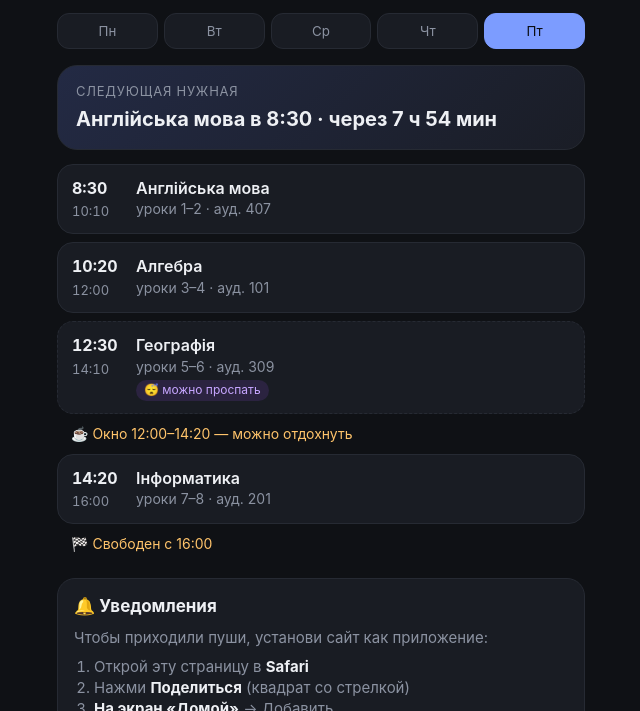
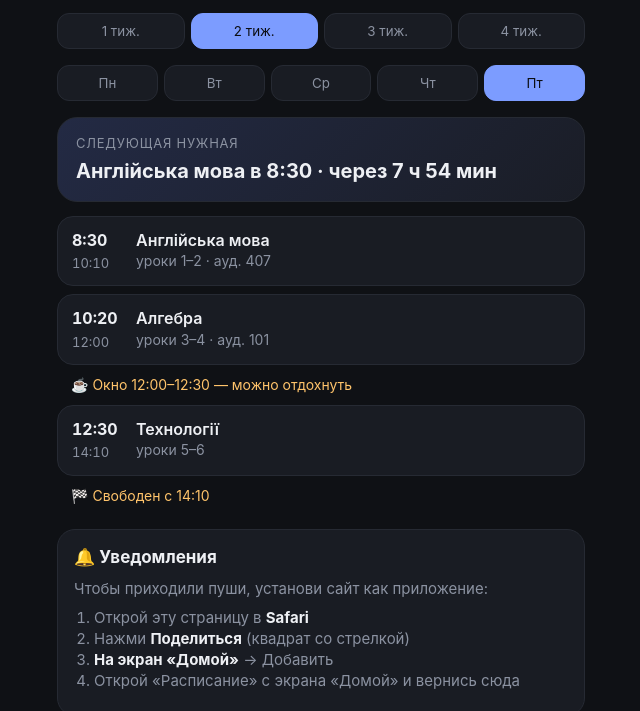
Before and after one commit to markzhdanov2010-byte/raspisanie, a plain HTML site: page index.html in a window 1280 px wide. Shown: the part 89-800 px from the top of the page, without its empty margins (319-959 px from the left). Drawn offline with Linux system fonts and the light colour scheme.

Commit message:
Add files via upload

```diff
--- a/index.html
+++ b/index.html
@@ -48,6 +48,7 @@
 <body>
   <h1 id="title">Расписание</h1>
   <p class="sub" id="subtitle"></p>
+  <div class="tabs" id="weeks"></div>
   <div class="tabs" id="tabs"></div>
   <div class="hero" id="hero" hidden><div class="k" id="heroK"></div><div class="v" id="heroV"></div></div>
   <div class="list" id="list"></div>
@@ -67,20 +68,17 @@
 <script>
 const $ = (id) => document.getElementById(id);
 const store = { get(k){ try { return localStorage.getItem(k); } catch { return null; } }, set(k,v){ try { localStorage.setItem(k,v); } catch {} } };
-let S, selected;
+let S, selected, selWeek;
 
-function kyiv() {
-  const p = Object.fromEntries(new Intl.DateTimeFormat('en-US', { timeZone:'Europe/Kyiv', weekday:'short', hour:'numeric', minute:'numeric', hourCycle:'h23' })
-    .formatToParts(new Date()).map(x => [x.type, x.value]));
-  return { wd: ['Sun','Mon','Tue','Wed','Thu','Fri','Sat'].indexOf(p.weekday), min: (+p.hour) * 60 + (+p.minute) };
-}
+function kyiv() { const k = Plan.kyivDate(0); return { wd: k.weekday, min: k.hour * 60 + k.min, week: Plan.weekOf(S, k.y, k.m, k.d) }; }
 
 function render() {
   const now = kyiv();
-  const isToday = selected === now.wd;
-  const d = Plan.dayPlan(S, selected);
+  const isToday = selected === now.wd && selWeek === now.week;
+  const d = Plan.dayPlan(S, selected, selWeek);
   $('subtitle').textContent = `${S.group} · ${isToday ? 'сегодня ' : ''}${Plan.DAY_NAMES[selected]}${d ? ' · ' + d.mode : ''}`;
-  [...$('tabs').children].forEach(b => { b.classList.toggle('on', +b.dataset.wd === selected); b.classList.toggle('today', +b.dataset.wd === now.wd); });
+  [...$('weeks').children].forEach(b => { b.classList.toggle('on', +b.dataset.w === selWeek); b.classList.toggle('today', +b.dataset.w === now.week); });
+  [...$('tabs').children].forEach(b => { b.classList.toggle('on', +b.dataset.wd === selected); b.classList.toggle('today', +b.dataset.wd === now.wd && selWeek === now.week); });
 
   const list = $('list'); list.innerHTML = '';
   if (!d) { $('hero').hidden = true; list.innerHTML = '<div class="empty">Пар нет — выходной 🎉</div>'; return; }
@@ -183,8 +181,15 @@ function setupNotif() {
   if ('serviceWorker' in navigator) navigator.serviceWorker.register('sw.js');
   S = await (await fetch('schedule.json', { cache:'no-store' })).json();
   $('sheet').href = S.sheetUrl;
-  const wd = kyiv().wd;
-  selected = (wd >= 1 && wd <= 5) ? wd : 1;
+  const k = Plan.kyivDate(0);
+  let start = k;
+  if (k.weekday === 0 || k.weekday === 6) start = Plan.kyivDate(k.weekday === 6 ? 2 : 1); // в выходные показываем понедельник
+  selected = start.weekday;
+  selWeek = Plan.weekOf(S, start.y, start.m, start.d);
+  [1, 2, 3, 4].forEach(w => {
+    const b = document.createElement('button'); b.textContent = w + ' тиж.'; b.dataset.w = w;
+    b.onclick = () => { selWeek = w; render(); }; $('weeks').appendChild(b);
+  });
   ['Пн','Вт','Ср','Чт','Пт'].forEach((n, i) => {
     const b = document.createElement('button'); b.textContent = n; b.dataset.wd = i + 1;
     b.onclick = () => { selected = i + 1; render(); }; $('tabs').appendChild(b);
--- a/plan.js
+++ b/plan.js
@@ -6,13 +6,32 @@
   const fmt = (min) => `${Math.floor(min / 60)}:${String(min % 60).padStart(2, '0')}`;
   const pairWord = (k) => (k === 1 ? 'пара' : k < 5 ? 'пары' : 'пар');
 
-  function dayPlan(s, weekday) {
-    const day = s.days[String(weekday)];
+  // Какая неделя (1–4) для даты y-m-d (по Киеву). Неделя начинается с понедельника.
+  function weekOf(s, y, m, d) {
+    const [ry, rm, rd] = s.cycle.refMonday.split('-').map(Number);
+    const days = Math.round((Date.UTC(y, m - 1, d) - Date.UTC(ry, rm - 1, rd)) / 864e5);
+    const n = s.cycle.length;
+    return ((((s.cycle.refWeek - 1 + Math.floor(days / 7)) % n) + n) % n) + 1;
+  }
+
+  // Дата по Киеву (+ сдвиг в днях): {y, m, d, weekday, hour, min}
+  function kyivDate(offsetDays = 0, now = new Date()) {
+    let tz = 'Europe/Kyiv';
+    try { new Intl.DateTimeFormat('en', { timeZone: tz }); } catch (e) { tz = 'Europe/Kiev'; }
+    const p = Object.fromEntries(new Intl.DateTimeFormat('en-US', { timeZone: tz, year: 'numeric', month: 'numeric', day: 'numeric',
+      weekday: 'short', hour: 'numeric', minute: 'numeric', hourCycle: 'h23' }).formatToParts(now).map((x) => [x.type, x.value]));
+    const base = new Date(Date.UTC(+p.year, +p.month - 1, +p.day + offsetDays));
+    return { y: base.getUTCFullYear(), m: base.getUTCMonth() + 1, d: base.getUTCDate(), weekday: base.getUTCDay(),
+             hour: offsetDays ? 0 : +p.hour, min: offsetDays ? 0 : +p.minute };
+  }
+
+  function dayPlan(s, weekday, week) {
+    const day = (s.weeks[String(week)] || {})[String(weekday)];
     if (!day || !day.lessons.length) return null;
     const skip = new Set(s.skip || []);
     const items = day.lessons.map((l) => {
       const p = s.pairs.find((x) => x.n === l.n);
-      return { ...l, start: toMin(p.start), end: toMin(p.end), skippable: skip.has(l.subject) };
+      return { ...l, room: l.room || (s.rooms || {})[l.subject], start: toMin(p.start), end: toMin(p.end), skippable: skip.has(l.subject) };
     }).sort((a, b) => a.start - b.start);
     const needed = items.filter((i) => !i.skippable);
     const windows = [];
@@ -23,7 +42,7 @@
     const first = needed[0] || null;
     const last = needed[needed.length - 1] || null;
     const sleepThrough = first ? items.filter((i) => i.start < first.start) : items;
-    return { weekday, name: DAY_NAMES[weekday], mode: day.mode, remote: /дист/i.test(day.mode),
+    return { weekday, week, name: DAY_NAMES[weekday], mode: day.mode, remote: /дист/i.test(day.mode),
              items, needed, windows, first, last, sleepThrough };
   }
 
@@ -32,10 +51,10 @@
   const lessons = (n) => `уроки ${n * 2 - 1}–${n * 2}`;
   const extrasOf = (s, wd) => ((s.extras || {})[String(wd)] || []).map((e) => ({ ...e, at: toMin(e.time) }));
 
-  function morningMessage(s, weekday) {
-    const d = dayPlan(s, weekday);
+  function morningMessage(s, weekday, week) {
+    const d = dayPlan(s, weekday, week);
     if (!d) return null;
-    const title = `${cap(d.name)} · ${d.mode} · ${d.items.length * 2} уроков`;
+    const title = `${cap(d.name)} · ${d.week} тиждень · ${d.mode}`;
     const lines = [];
     if (!d.first) {
       lines.push('Сегодня все пары можно пропустить — отдыхай 😴');
@@ -49,10 +68,10 @@
     return { title, body: lines.join('\n') };
   }
 
-  function eveningMessage(s, tomorrowWeekday) {
-    const d = dayPlan(s, tomorrowWeekday);
+  function eveningMessage(s, tomorrowWeekday, week) {
+    const d = dayPlan(s, tomorrowWeekday, week);
     if (!d) return null;
-    const title = `Завтра ${d.name} · ${d.mode}`;
+    const title = `Завтра ${d.name} · ${d.week} тиждень · ${d.mode}`;
     if (!d.first) return { title, body: 'Завтра всё можно пропустить — высыпайся 😴' };
     const wake = d.first.start - (d.remote ? s.wakeBeforeRemoteMin : s.wakeBeforeMin);
     const lines = [`⏰ Будильник на ${fmt(wake)} — первая нужная в ${fmt(d.first.start)} (${d.first.subject})`];
@@ -64,6 +83,6 @@
 
   const cap = (x) => x[0].toUpperCase() + x.slice(1);
 
-  const api = { lessons, extrasOf, toMin, fmt, dayPlan, morningMessage, eveningMessage, DAY_NAMES, pairWord };
+  const api = { weekOf, kyivDate, lessons, extrasOf, toMin, fmt, dayPlan, morningMessage, eveningMessage, DAY_NAMES, pairWord };
   if (typeof module !== 'undefined' && module.exports) module.exports = api; else root.Plan = api;
 })(typeof self !== 'undefined' ? self : this);
--- a/schedule.json
+++ b/schedule.json
@@ -38,29 +38,58 @@
    "end": "16:00"
   }
  ],
-  "days": {
+ "extras": {
+  "2": [
+   {
+    "time": "16:00",
+    "title": "Репетитор"
+   }
+  ],
+  "3": [
+   {
+    "time": "16:00",
+    "title": "Репетитор"
+   }
+  ]
+ },
+ "cycle": {
+  "refMonday": "2026-11-09",
+  "refWeek": 2,
+  "length": 4
+ },
+ "rooms": {
+  "Українська мова": "402",
+  "Історія України": "309",
+  "Алгебра": "101",
+  "Геометрія": "101",
+  "Фізика": "302",
+  "Біологія": "308",
+  "Англійська мова": "407",
+  "Фізична культура": "209",
+  "Захист України": "403",
+  "Географія": "309",
+  "Інформатика": "201"
+ },
+ "weeks": {
+  "1": {
    "1": {
     "mode": "очно",
     "lessons": [
      {
       "n": 1,
-          "subject": "Українська мова",
-          "room": "402"
+      "subject": "Українська мова"
      },
      {
       "n": 2,
-          "subject": "Історія України",
-          "room": "309"
+      "subject": "Історія України"
      },
      {
       "n": 3,
-          "subject": "Алгебра",
-          "room": "101"
+      "subject": "Алгебра"
      },
      {
       "n": 4,
-          "subject": "Фізика",
-          "room": "302"
+      "subject": "Фізика"
      }
     ]
    },
@@ -69,18 +98,15 @@
     "lessons": [
      {
       "n": 1,
-          "subject": "Біологія",
-          "room": "308"
+      "subject": "Біологія"
      },
      {
       "n": 2,
-          "subject": "Англійська мова",
-          "room": "407"
+      "subject": "Англійська мова"
      },
      {
       "n": 3,
-          "subject": "Геометрія",
-          "room": "101"
+      "subject": "Геометрія"
      }
     ]
    },
@@ -110,23 +136,19 @@
     "lessons": [
      {
       "n": 1,
-          "subject": "Фізична культура",
-          "room": "209"
+      "subject": "Фізична культура"
      },
      {
       "n": 2,
-          "subject": "Захист України",
-          "room": "403"
+      "subject": "Захист України"
      },
      {
       "n": 3,
-          "subject": "Фізика",
-          "room": "302"
+      "subject": "Фізика"
      },
      {
       "n": 4,
-          "subject": "Англійська мова",
-          "room": "407"
+      "subject": "Англійська мова"
      }
     ]
    },
@@ -135,39 +157,307 @@
     "lessons": [
      {
       "n": 1,
-          "subject": "Англійська мова",
-          "room": "407"
+      "subject": "Англійська мова"
      },
      {
       "n": 2,
-          "subject": "Алгебра",
-          "room": "101"
+      "subject": "Алгебра"
      },
      {
       "n": 3,
-          "subject": "Географія",
-          "room": "309"
+      "subject": "Географія"
      },
      {
       "n": 4,
-          "subject": "Інформатика",
-          "room": "201"
+      "subject": "Інформатика"
      }
     ]
    }
   },
-  "extras": {
-    "2": [
+  "2": {
+   "1": {
+    "mode": "очно",
+    "lessons": [
      {
-        "time": "16:00",
-        "title": "Репетитор"
+      "n": 1,
+      "subject": "Українська мова"
+     },
+     {
+      "n": 2,
+      "subject": "Геометрія"
+     },
+     {
+      "n": 3,
+      "subject": "Алгебра"
+     },
+     {
+      "n": 4,
+      "subject": "Українська література"
      }
-    ],
-    "3": [
+    ]
+   },
+   "2": {
+    "mode": "очно",
+    "lessons": [
      {
-        "time": "16:00",
-        "title": "Репетитор"
+      "n": 1,
+      "subject": "Алгебра"
+     },
+     {
+      "n": 2,
+      "subject": "Англійська мова"
+     },
+     {
+      "n": 3,
+      "subject": "Геометрія"
+     }
+    ]
+   },
+   "3": {
+    "mode": "дистанционно",
+    "lessons": [
+     {
+      "n": 1,
+      "subject": "Громадянська освіта"
+     },
+     {
+      "n": 2,
+      "subject": "Історія України"
+     },
+     {
+      "n": 3,
+      "subject": "Зарубіжна література"
+     },
+     {
+      "n": 4,
+      "subject": "Інформатика"
+     }
+    ]
+   },
+   "4": {
+    "mode": "очно",
+    "lessons": [
+     {
+      "n": 1,
+      "subject": "Фізична культура"
+     },
+     {
+      "n": 2,
+      "subject": "Захист України"
+     },
+     {
+      "n": 3,
+      "subject": "Фізика"
+     }
+    ]
+   },
+   "5": {
+    "mode": "очно",
+    "lessons": [
+     {
+      "n": 1,
+      "subject": "Англійська мова"
+     },
+     {
+      "n": 2,
+      "subject": "Алгебра"
+     },
+     {
+      "n": 3,
+      "subject": "Технології"
+     }
+    ]
+   }
+  },
+  "3": {
+   "1": {
+    "mode": "очно",
+    "lessons": [
+     {
+      "n": 1,
+      "subject": "Українська мова"
+     },
+     {
+      "n": 2,
+      "subject": "Історія України"
+     },
+     {
+      "n": 3,
+      "subject": "Алгебра"
+     },
+     {
+      "n": 4,
+      "subject": "Фізика"
+     }
+    ]
+   },
+   "2": {
+    "mode": "очно",
+    "lessons": [
+     {
+      "n": 1,
+      "subject": "Біологія"
+     },
+     {
+      "n": 2,
+      "subject": "Англійська мова"
+     },
+     {
+      "n": 3,
+      "subject": "Геометрія"
+     }
+    ]
+   },
+   "3": {
+    "mode": "дистанционно",
+    "lessons": [
+     {
+      "n": 1,
+      "subject": "Хімія"
+     },
+     {
+      "n": 2,
+      "subject": "Алгебра"
+     },
+     {
+      "n": 3,
+      "subject": "Всесвітня історія"
+     }
+    ]
+   },
+   "4": {
+    "mode": "очно",
+    "lessons": [
+     {
+      "n": 1,
+      "subject": "Фізична культура"
+     },
+     {
+      "n": 2,
+      "subject": "Захист України"
+     },
+     {
+      "n": 3,
+      "subject": "Фізика"
+     },
+     {
+      "n": 4,
+      "subject": "Англійська мова"
+     }
+    ]
+   },
+   "5": {
+    "mode": "очно",
+    "lessons": [
+     {
+      "n": 1,
+      "subject": "Англійська мова"
+     },
+     {
+      "n": 2,
+      "subject": "Алгебра"
+     },
+     {
+      "n": 3,
+      "subject": "Географія"
+     },
+     {
+      "n": 4,
+      "subject": "Інформатика"
+     }
+    ]
+   }
+  },
+  "4": {
+   "1": {
+    "mode": "очно",
+    "lessons": [
+     {
+      "n": 1,
+      "subject": "Українська мова"
+     },
+     {
+      "n": 2,
+      "subject": "Геометрія"
+     },
+     {
+      "n": 3,
+      "subject": "Алгебра"
+     },
+     {
+      "n": 4,
+      "subject": "Українська література"
+     }
+    ]
+   },
+   "2": {
+    "mode": "очно",
+    "lessons": [
+     {
+      "n": 1,
+      "subject": "Біологія"
+     },
+     {
+      "n": 2,
+      "subject": "Англійська мова"
+     },
+     {
+      "n": 3,
+      "subject": "Геометрія"
+     }
+    ]
+   },
+   "3": {
+    "mode": "дистанционно",
+    "lessons": [
+     {
+      "n": 1,
+      "subject": "Громадянська освіта"
+     },
+     {
+      "n": 2,
+      "subject": "Хімія"
+     },
+     {
+      "n": 3,
+      "subject": "Зарубіжна література"
+     }
+    ]
+   },
+   "4": {
+    "mode": "очно",
+    "lessons": [
+     {
+      "n": 1,
+      "subject": "Фізична культура"
+     },
+     {
+      "n": 2,
+      "subject": "Захист України"
+     },
+     {
+      "n": 3,
+      "subject": "Фізика"
+     }
+    ]
+   },
+   "5": {
+    "mode": "очно",
+    "lessons": [
+     {
+      "n": 1,
+      "subject": "Англійська мова"
+     },
+     {
+      "n": 2,
+      "subject": "Алгебра"
+     },
+     {
+      "n": 3,
+      "subject": "Технології"
      }
     ]
    }
   }
+ }
+}
```
Also changed, not shown: send.js (+9 -16 lines). Lines whose indentation alone changed are shown as unchanged.
